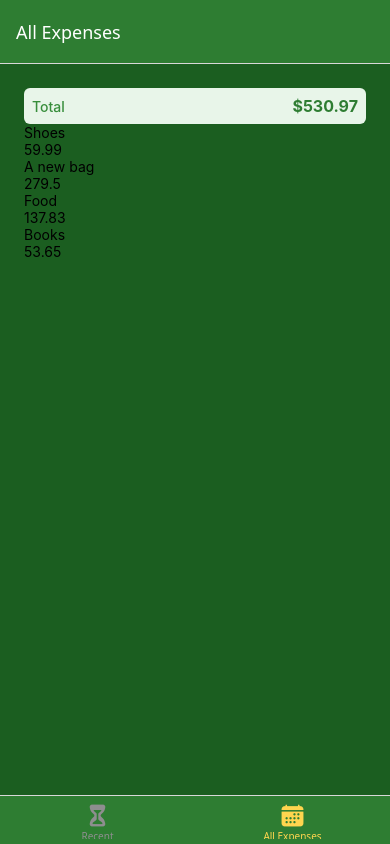
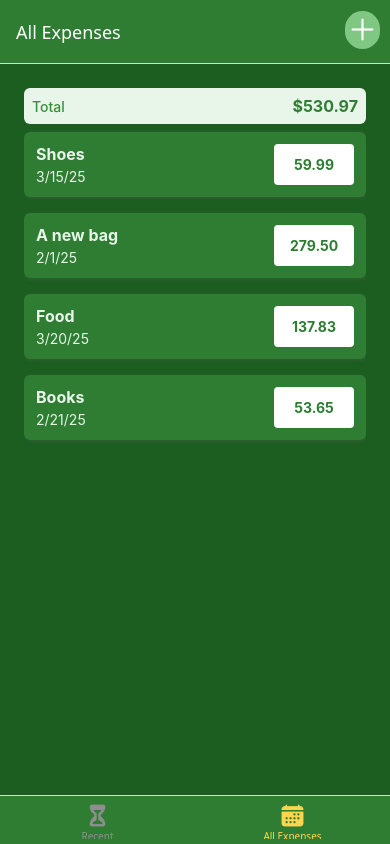
Before and after one commit to ViktoriiaHV/expense-tracker, a React Native app: screen /AllExpenses in a window 390 px wide. Built offline with nearby package versions, Linux system fonts and the light colour scheme.

Commit message:
expense item + overview added

```diff
--- /dev/null
+++ b/components/UI/IconButton.tsx
@@ -0,0 +1,40 @@
+import { Ionicons } from "@expo/vector-icons";
+import { ComponentProps } from "react";
+import {
+  GestureResponderEvent,
+  Pressable,
+  StyleSheet,
+  View,
+} from "react-native";
+
+import { GlobalStyles } from "../../constants/styles";
+
+type IconButtonProps = {
+  onPress: (event: GestureResponderEvent) => void;
+  icon: ComponentProps<typeof Ionicons>["name"];
+  size: number;
+  color?: string;
+};
+
+function IconButton({ onPress, icon, size, color }: IconButtonProps) {
+  return (
+    <Pressable
+      onPress={onPress}
+      style={({ pressed }) => pressed && GlobalStyles.pressedButton}
+    >
+      <View style={styles.buttonContainer}>
+        <Ionicons size={size} name={icon} color={color} />
+      </View>
+    </Pressable>
+  );
+}
+export default IconButton;
+
+const styles = StyleSheet.create({
+  buttonContainer: {
+    borderRadius: 24,
+    marginHorizontal: 10,
+    marginBottom: 5,
+    backgroundColor: GlobalStyles.colors.primary200,
+  },
+});
--- /dev/null
+++ b/components/expenses-output/ExpenseItem.tsx
@@ -0,0 +1,67 @@
+import { useNavigation } from "@react-navigation/native";
+import { intlFormat } from "date-fns";
+import { View, Text, StyleSheet, Pressable } from "react-native";
+
+import { GlobalStyles } from "../../constants/styles";
+import { Expense } from "../../types/expenses.types";
+import { StackNavigationProps } from "../../types/navigation.types";
+
+function ExpenseItem({ amount, description, date }: Expense) {
+  const navigation = useNavigation<StackNavigationProps>()
+
+  const pressItemHandler = () => {
+    navigation.navigate('ManageExpense');
+  }
+  return (
+    <Pressable onPress={pressItemHandler}  style={({ pressed }) => pressed && GlobalStyles.pressedButton}>
+      <View style={styles.expenseItem}>
+        <View>
+          <Text style={[styles.textBase, styles.description]}>{description}</Text>
+          <Text style={styles.textBase}>{intlFormat(date, { dateStyle: "short"})}</Text>
+        </View>
+
+        <View style={styles.amountContainer}>
+          <Text style={styles.amount}>{amount.toFixed(2)}</Text>
+        </View>
+      </View>
+    </Pressable>
+  );
+}
+export default ExpenseItem;
+
+const styles = StyleSheet.create({
+  expenseItem: {
+    padding: 12,
+    marginVertical: 8,
+    backgroundColor: GlobalStyles.colors.primary500,
+    flexDirection:'row',
+    justifyContent: 'space-between',
+    borderRadius: 6,
+    elevation: 3,
+    shadowColor: GlobalStyles.colors.gray500,
+    shadowRadius: 4,
+    shadowOffset: { width: 1, height: 1},
+    shadowOpacity: 0.4
+  },
+  textBase: {
+    color: GlobalStyles.colors.primary50
+  },
+  description: {
+    fontSize: 16,
+    marginBottom: 4,
+    fontWeight: 'bold'
+  },
+  amountContainer: {
+    paddingHorizontal: 12,
+    paddingVertical: 4,
+    backgroundColor: '#fff',
+    alignItems: 'center',
+    justifyContent: 'center',
+    borderRadius: 4,
+    minWidth: 80
+  },
+  amount: {
+    color: GlobalStyles.colors.primary500,
+    fontWeight: 'bold'
+  }
+});
--- a/components/expenses-output/ExpensesList.tsx
+++ b/components/expenses-output/ExpensesList.tsx
@@ -1,18 +1,10 @@
-import { FlatList, View, Text } from "react-native";
+import { FlatList, StyleSheet } from "react-native";
 
+import ExpenseItem from "./ExpenseItem";
 import { Expense } from "../../types/expenses.types";
 
 type ExpensesListProps = {
   expenses: Expense[];
-};
-
-const ExpenseItem = ({ amount, description }: Expense) => {
-  return (
-    <View>
-      <Text>{description}</Text>
-      <Text>{amount}</Text>
-    </View>
-  );
 };
 
 function ExpensesList({ expenses }: ExpensesListProps) {
@@ -25,3 +17,5 @@ function ExpensesList({ expenses }: ExpensesListProps) {
   );
 }
 export default ExpensesList;
+
+const styles = StyleSheet.create({});
--- a/components/expenses-output/ExpensesOutput.tsx
+++ b/components/expenses-output/ExpensesOutput.tsx
@@ -23,7 +23,9 @@ export default ExpensesOutput;
 
 const styles = StyleSheet.create({
   container: {
-    padding: 24,
+    paddingHorizontal: 24,
+    paddingBottom: 0,
+    paddingTop: 24,
     flex: 1,
     backgroundColor: GlobalStyles.colors.primary700
   }
--- a/constants/styles.ts
+++ b/constants/styles.ts
@@ -13,4 +13,7 @@ export const GlobalStyles = {
     gray500: '#616161',
     gray700: '#424242',
   },
+  pressedButton: {
+    opacity: 0.75
+  }
 };
--- a/navigation/ExpensesOverview.tsx
+++ b/navigation/ExpensesOverview.tsx
@@ -1,19 +1,24 @@
-import { Ionicons } from '@expo/vector-icons'
+import { Ionicons } from "@expo/vector-icons";
 import { createBottomTabNavigator } from "@react-navigation/bottom-tabs";
 
+import IconButton from "../components/UI/IconButton";
 import { GlobalStyles } from "../constants/styles";
 import AllExpenses from "../screens/AllExpenses";
 import RecentExpenses from "../screens/RecentExpenses";
-import { type BottomTabParamList } from "../types/navigation.types";
+import {
+  RootStackParamList,
+  type BottomTabParamList,
+} from "../types/navigation.types";
 
-
-const BottomTabs = createBottomTabNavigator<BottomTabParamList>();
+const BottomTabs = createBottomTabNavigator<
+  BottomTabParamList & RootStackParamList
+>();
 
 function ExpensesOverview() {
   return (
     <BottomTabs.Navigator
       initialRouteName="RecentExpenses"
-      screenOptions={{
+      screenOptions={({ navigation }) => ({
         headerStyle: {
           backgroundColor: GlobalStyles.colors.primary500,
         },
@@ -22,7 +27,15 @@ function ExpensesOverview() {
           backgroundColor: GlobalStyles.colors.primary500,
         },
         tabBarActiveTintColor: GlobalStyles.colors.accent500,
-      }}
+        headerRight: ({ tintColor }) => (
+          <IconButton
+            icon="add"
+            size={35}
+            color={tintColor}
+            onPress={() => navigation.navigate("ManageExpense")}
+          />
+        ),
+      })}
     >
       <BottomTabs.Screen
         name="RecentExpenses"
@@ -30,14 +43,22 @@ function ExpensesOverview() {
         options={{
           title: "Recent Expenses",
           tabBarLabel: "Recent",
-          tabBarIcon: ({color, size}) => <Ionicons name="hourglass" color={color} size={size} />
+          tabBarIcon: ({ color, size }) => (
+            <Ionicons name="hourglass" color={color} size={size} />
+          ),
         }}
       />
-      <BottomTabs.Screen name="AllExpenses" component={AllExpenses} options={{
+      <BottomTabs.Screen
+        name="AllExpenses"
+        component={AllExpenses}
+        options={{
           title: "All Expenses",
           tabBarLabel: "All Expenses",
-          tabBarIcon: ({color, size}) => <Ionicons name="calendar" color={color} size={size} />
-        }} />
+          tabBarIcon: ({ color, size }) => (
+            <Ionicons name="calendar" color={color} size={size} />
+          ),
+        }}
+      />
     </BottomTabs.Navigator>
   );
 }
--- a/package.json
+++ b/package.json
@@ -15,6 +15,7 @@
     "@react-navigation/bottom-tabs": "^7.3.1",
     "@react-navigation/native": "^7.0.17",
     "@react-navigation/native-stack": "^7.3.1",
+    "date-fns": "^4.1.0",
     "expo": "~52.0.40",
     "expo-status-bar": "~2.0.1",
     "react": "18.3.1",
@@ -25,7 +26,6 @@
   "devDependencies": {
     "@babel/core": "^7.25.2",
     "@types/react": "~18.3.12",
-    "typescript": "^5.3.3",
     "@typescript-eslint/eslint-plugin": "^8.26.1",
     "@typescript-eslint/parser": "^8.26.1",
     "eslint": "^8.57.1",
@@ -33,7 +33,8 @@
     "eslint-config-universe": "^14.0.0",
     "eslint-plugin-prettier": "^5.2.3",
     "eslint-plugin-react-hooks": "^5.2.0",
-    "prettier": "^3.5.3"
+    "prettier": "^3.5.3",
+    "typescript": "^5.3.3"
   },
   "private": true
 }
--- a/types/navigation.types.ts
+++ b/types/navigation.types.ts
@@ -1,5 +1,5 @@
 import { BottomTabScreenProps } from "@react-navigation/bottom-tabs";
-import { NativeStackScreenProps } from "@react-navigation/native-stack";
+import { NativeStackNavigationProp, NativeStackScreenProps } from "@react-navigation/native-stack";
 
 export type RootStackParamList = {
   Overview: undefined;
@@ -15,6 +15,8 @@ export type ManageExpenseProps = NativeStackScreenProps<
   "ManageExpense"
 >;
 
+export type StackNavigationProps = NativeStackNavigationProp<RootStackParamList>;
+
 export type BottomTabParamList = {
   RecentExpenses: undefined;
   AllExpenses: undefined;
```
Also changed, not shown: 1 other file (tests, documents, lock files or other folders).
